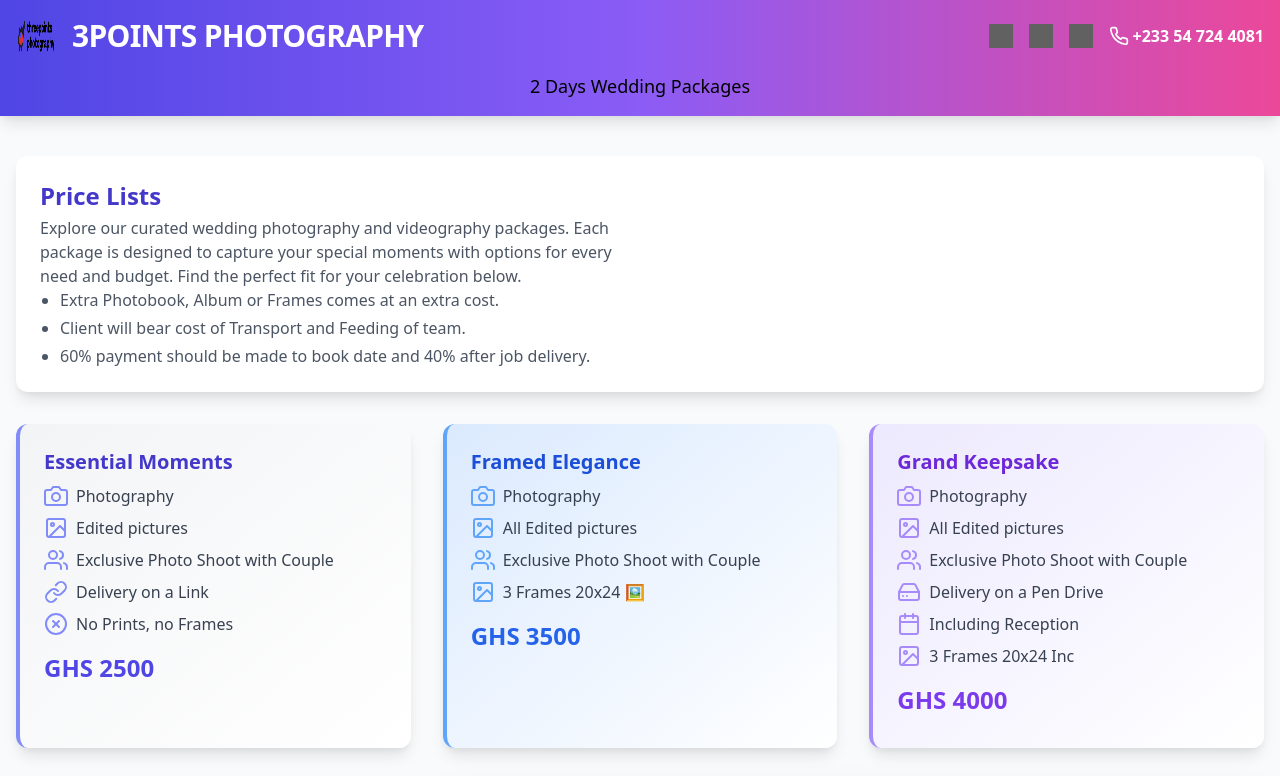
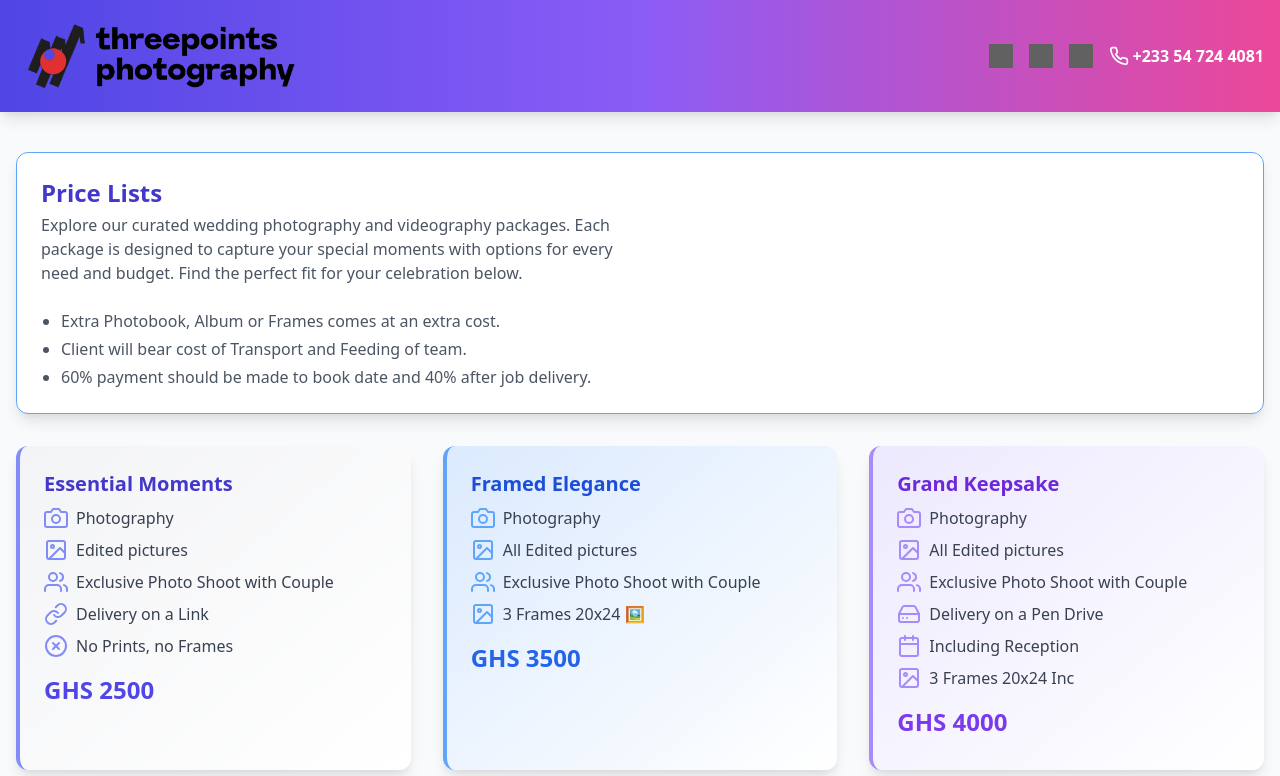
Before and after one commit to rasheedmhd/3points, a plain HTML site: page index.html in a window 1280 px wide. Shown: the top 776 px of the page. Drawn offline with nearby package versions, Linux system fonts and the light colour scheme; grey boxes are pictures that could not be loaded.

Commit message:
new look

```diff
--- a/index.html
+++ b/index.html
@@ -19,14 +19,10 @@
         <!-- Logo Left -->
         <div class="flex items-center gap-2">
           <img
-            src="/assets/3pointslogo.png"
+            src="assets/3pointslogo.png"
             alt="Logo"
-            class="h-10 w-10 mr-2"
+            class="h-20 w-100 mr-2"
           />
-          <span
-            class="text-2xl md:text-3xl font-extrabold text-white tracking-tight drop-shadow-lg"
-            >3POINTS PHOTOGRAPHY</span
-          >
         </div>
         <!-- Socials Right -->
         <div class="flex items-center gap-4">
@@ -59,14 +55,14 @@
           >
         </div>
       </div>
-      <div class="container mx-auto px-4 mt-4 flex flex-col items-center">
+      <!-- <div class="container mx-auto px-4 mt-4 flex flex-col items-center">
         <p class="text-lg text-white/90 font-medium">2 Days Wedding Packages</p>
-      </div>
+      </div> -->
     </header>
     <!-- Price List Card -->
     <div class="container mx-auto px-4 mb-8">
       <div
-        class="w-full bg-white rounded-xl shadow-lg p-6 flex flex-col items-center md:items-start md:flex-row md:justify-between md:gap-8"
+        class="w-full bg-white border border-blue-400 rounded-xl shadow-lg p-6 flex flex-col items-center md:items-start md:flex-row md:justify-between md:gap-8"
       >
         <div>
           <h2 class="text-2xl font-extrabold text-indigo-700 mb-1">
@@ -78,6 +74,7 @@
             options for every need and budget. Find the perfect fit for your
             celebration below.
           </p>
+          <br>
           <ul class="text-gray-600 list-disc pl-5 space-y-1">
             <li>Extra Photobook, Album or Frames comes at an extra cost.</li>
             <li>Client will bear cost of Transport and Feeding of team.</li>
```
